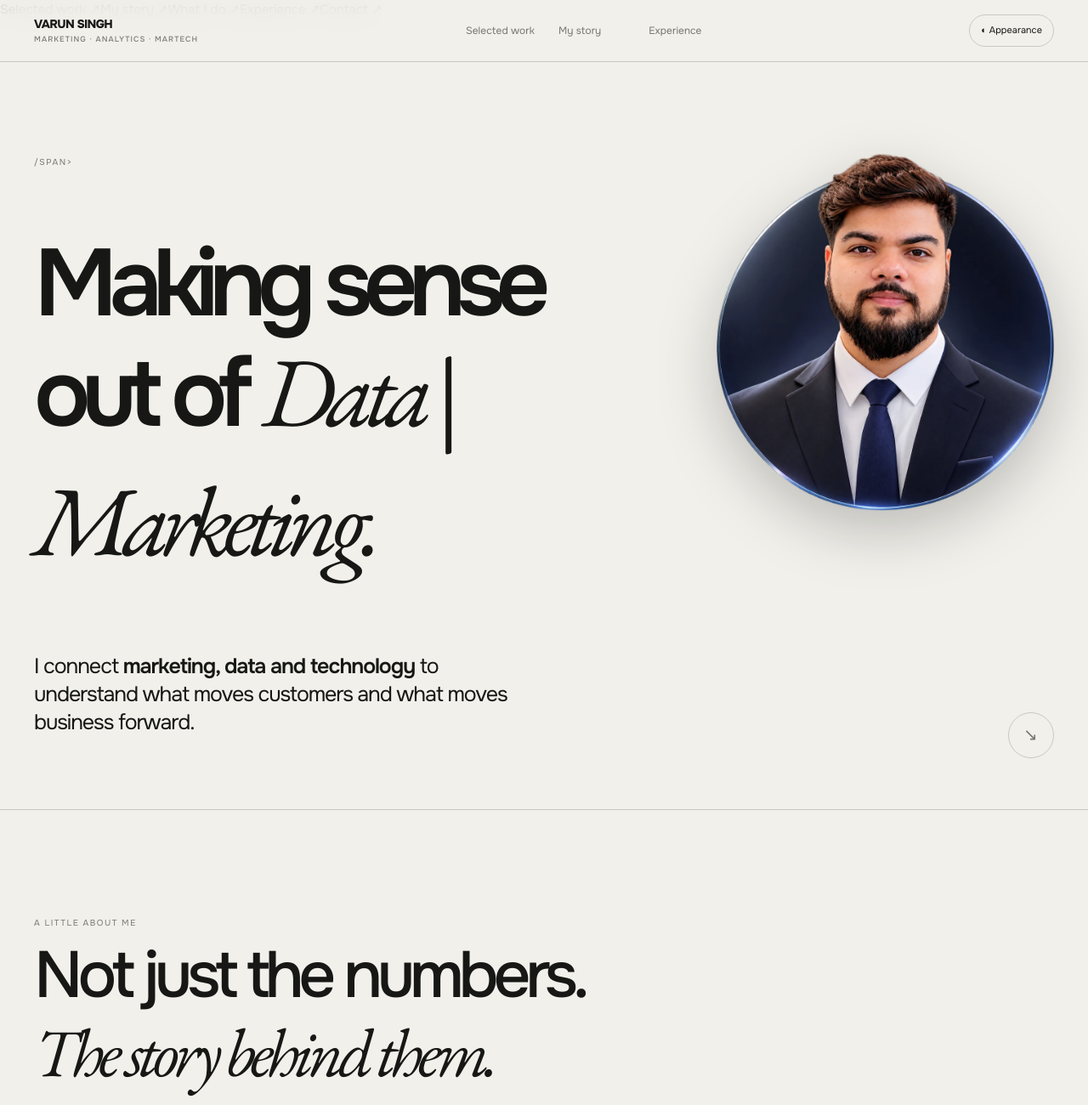
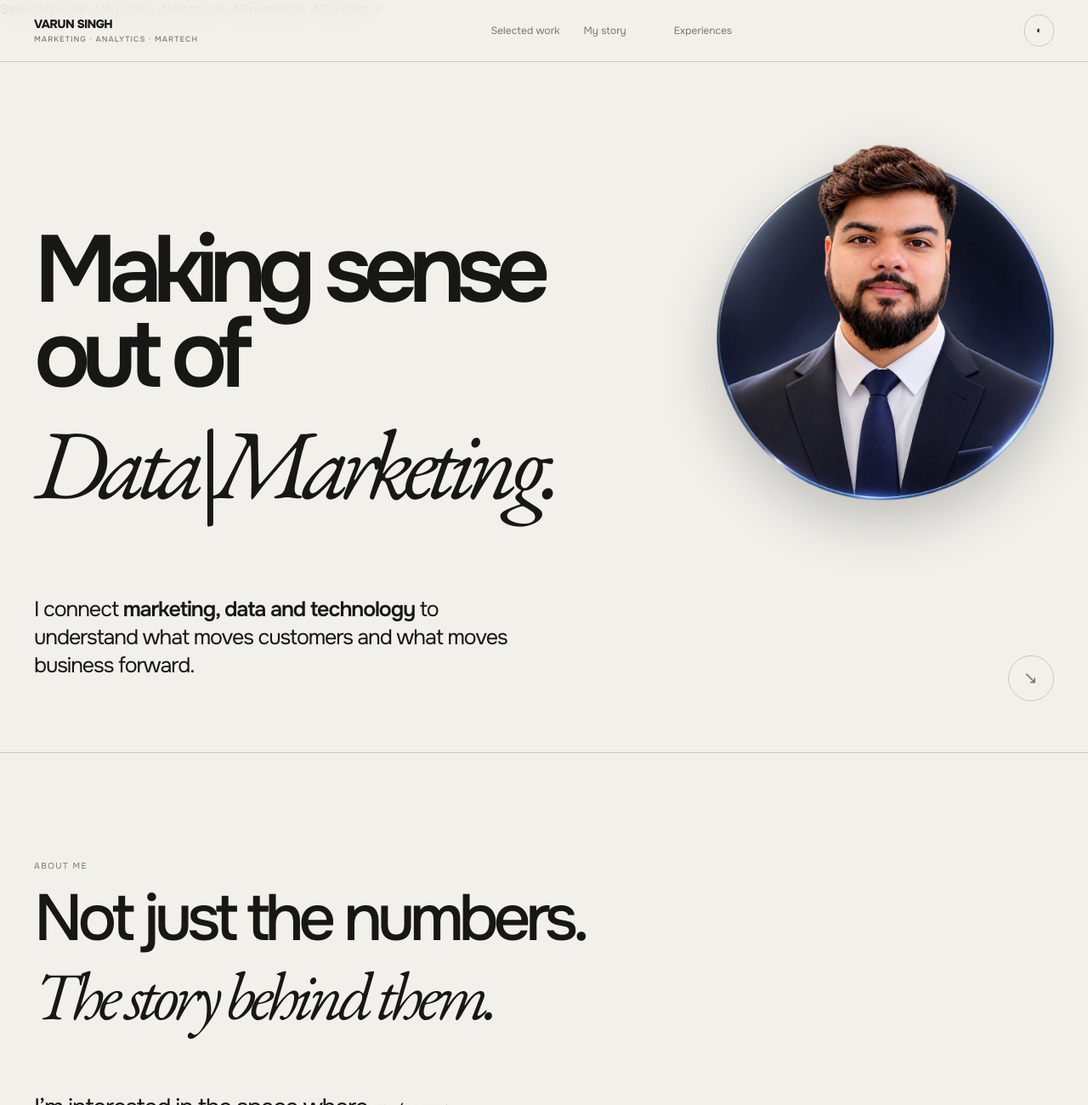
Before and after one commit to varunsinghon/portfolio, a plain HTML site: page index.html in a window 1280 px wide. Shown: the top 1300 px of the page at 85% size. Drawn offline with nearby package versions, Linux system fonts and the light colour scheme.

Commit message:
Update index.html

```diff
--- a/index.html
+++ b/index.html
@@ -2,7 +2,7 @@
 <html lang="en">
 <head>
 <meta charset="utf-8"><meta name="viewport" content="width=device-width,initial-scale=1">
-<meta name="description" content="Varun Singh — marketing analytics, lifecycle marketing and MarTech."><meta property="og:title" content="Varun Singh — Marketing, understood."><meta property="og:description" content="Marketing analytics, lifecycle marketing and MarTech."><meta property="og:type" content="website">
+<meta name="description" content="Varun Singh — marketing analytics, lifecycle marketing and MarTech."><meta property="og:title" content="Varun Singh-Portfolio"><meta property="og:description" content="Marketing analytics Resume, lifecycle marketing and MarTech."><meta property="og:type" content="website">
 <meta name="robots" content="index,follow"><title>Varun Singh — Marketing, understood.</title>
 <link rel="preconnect" href="https://fonts.googleapis.com"><link rel="preconnect" href="https://fonts.gstatic.com" crossorigin>
 <link href="https://fonts.googleapis.com/css2?family=EB+Garamond:ital,wght@0,400;0,500;1,400;1,500&family=Onest:wght@400;500;600;700;800&display=swap" rel="stylesheet">
@@ -13,19 +13,12 @@
 @media(prefers-reduced-motion:reduce){*,*:before,*:after{scroll-behavior:auto!important;transition:none!important}.reveal{opacity:1;transform:none}}
 </style></head>
 <body><div class="progress" id="progress"></div>
-<header class="top"><div class="wrap nav"><a class="brand" href="#top">VARUN SINGH<small>Marketing · Analytics · MarTech</small></a><nav class="links"><a href="#work">Selected work</a><a href="#story">My story</a><a href="#capabilities"></a><a href="#experience">Experience</a></nav><div><button class="mode" id="mode">◐ Appearance</button> <button class="menu" id="menu">Menu +</button></div></div></header>
+<header class="top"><div class="wrap nav"><a class="brand" href="#top">VARUN SINGH<small>Marketing · Analytics · MarTech</small></a><nav class="links"><a href="#work">Selected work</a><a href="#story">My story</a><a href="#capabilities"></a><a href="#experience">Experiences</a></nav><div><button class="mode" id="mode">◐</button> <button class="menu" id="menu">Menu +</button></div></div></header>
 <nav class="mobile" id="mobile"><a href="#work">Selected work ↗</a><a href="#story">My story ↗</a><a href="#capabilities">What I do ↗</a><a href="#experience">Experience ↗</a><a href="#contact">Contact ↗</a></nav>
 <main id="top">
-<section class="hero" style="border:0"><div class="wrap"><div class="heroTop"><span class="eyebrow">/span></div><h1 class="reveal"><span>Making sense</span><span>out of <i class="serif">Data | Marketing.</i></span></h1><img class="heroPortrait" src="varun-portrait.webp" alt="Varun Singh, marketing and analytics professional" width="1000" height="1000"><div class="heroBottom reveal"><p class="intro">I connect <strong>marketing, data and technology</strong> to understand what moves customers and what moves business forward.</p><div class="heroAside"><span></span><a class="circle" href="#story">↘</a></div></div></div></section>
-<section id="story"><div class="wrap"><div class="head"><div><div class="eyebrow">A little about me</div><h2>Not just the numbers.<br><i class="serif">The story behind them.</i></h2></div></div><div class="grid2 reveal"><p>I’m interested in the space where <i class="serif">customer behaviour</i>, commercial thinking and marketing systems meet.</p><p class="small">My work spans across research, digital marketing, CRM and analytics, giving me a broad perspective on how businesses understand their customers, approach their marketing and measure success.
-
-Over time, I've developed an interest in connecting the dots between data, customer behaviour and business goals. Whether it's understanding an audience, evaluating campaign performance, exploring customer journeys or identifying gaps in a strategy, I enjoy looking beyond the numbers to understand the bigger picture.
-
-I believe good marketing is not just about being present across platforms or tracking metrics. It's about knowing who you're reaching, understanding what resonates with them and recognising what can be done better.
-
-My approach combines curiosity, analytical thinking and practical execution. I like breaking down complex information, finding meaningful patterns and turning them into clear insights and actionable next steps.
-
-Ultimately, I'm interested in making things work smarter — helping turn scattered data and everyday marketing activity into better decisions, more meaningful customer experiences and measurable business outcomes.</p></div></div></section>
+<section class="hero" style="border:0"><div class="wrap"><div class="heroTop"></div><h1 class="reveal"><span>Making sense</span><span>out of <i class="serif">Data|Marketing.</i></span></h1><img class="heroPortrait" src="varun-portrait.webp" alt="Varun Singh, marketing and analytics professional" width="1000" height="1000"><div class="heroBottom reveal"><p class="intro">I connect <strong>marketing, data and technology</strong> to understand what moves customers and what moves business forward.</p><div class="heroAside"><span></span><a class="circle" href="#story">↘</a></div></div></div></section>
+<section id="story"><div class="wrap"><div class="head"><div><div class="eyebrow">About me</div><h2>Not just the numbers.<br><i class="serif">The story behind them.</i></h2></div></div><div class="grid2 reveal"><p>I’m interested in the space where <i class="serif">customer behaviour</i>, commercial thinking and marketing systems meet.</p><p class="small">My work spans across research, digital marketing, CRM and analytics, giving me a broad perspective on how businesses understand their customers, approach their marketing and measure success.</p>
+</div></div></section>
 <section id="work"><div class="wrap"><div class="head"><div><div class="eyebrow">Selected work & thinking</div><h2>A few things<br><i class="serif">taking shape.</i></h2></div><span class="no">02 / PROJECTS</span></div><div class="eyebrow" style="margin-bottom:20px">Four areas I’m building deeper capability in</div><div class="workwall">
 <article class="workcard reveal" tabindex="0" data-p="performance"><img src="https://images.unsplash.com/photo-1551288049-bebda4e38f71?auto=format&fit=crop&w=1400&q=85" alt="Analytics dashboard"><div class="meta"><span>01 / Analytics</span><span>In development</span></div><div class="bottomCard"><div><h3>Marketing performance, made useful.</h3><div class="desc">Spend, conversion, CAC, ROAS and budget efficiency in one decision-ready view.</div></div><span class="arrow">↗</span></div></article>
 <article class="workcard reveal" tabindex="0" data-p="lifecycle"><img src="https://images.unsplash.com/photo-1556761175-b413da4baf72?auto=format&fit=crop&w=1400&q=85" alt="Team planning"><div class="meta"><span>02 / CRM & lifecycle</span><span>In development</span></div><div class="bottomCard"><div><h3>From first touch to long-term value.</h3><div class="desc">Lifecycle journeys, segmentation, triggers and cross-channel measurement.</div></div><span class="arrow">↗</span></div></article>
@@ -33,7 +26,7 @@ Ultimately, I'm interested in making things work smarter — helping turn scatte
 <article class="workcard reveal" tabindex="0" data-p="retention"><img src="https://images.unsplash.com/photo-1553877522-43269d4ea984?auto=format&fit=crop&w=1400&q=85" alt="Analyst at work"><div class="meta"><span>04 / Business analysis</span><span>In development</span></div><div class="bottomCard"><div><h3>Understanding who stays.</h3><div class="desc">Cohort analysis, repeat behaviour, retention patterns and growth opportunities.</div></div><span class="arrow">↗</span></div></article></div><p class="note">These are active portfolio builds, not claimed client engagements. Demonstration data will be clearly labelled.</p></div></section>
 <section id="experience"><div class="wrap"><div class="head"><div><div class="eyebrow">The path so far</div><h2>A timeline of<br><i class="serif">learning by doing.</i></h2></div><span class="no">03 / EXPERIENCE</span></div><div class="timeline"><div class="sticky"><p>Different roles, different parts of the marketing system. Each one added another lens: the market, the message, the customer journey and the numbers behind it.</p><div class="eyebrow">Pune, India · Digital growth</div></div><div class="entries">
 <article class="entry reveal"><div class="date">2025 — 2026</div><div><h3>CRM / Marketing Operations</h3><div class="org">Quick Heal Technologies · Seqrite</div><ul><li>Worked across lifecycle communication involving email, WhatsApp, SMS, RCS and in-app touchpoints.</li><li>Used Salesforce Marketing Cloud and supported measurement through GA4, GTM, pixels, UTMs and cross-channel reporting.</li></ul></div></article>
-<article class="entry reveal"><div class="date">2026</div><div><h3>Marketing Associate</h3><div class="org">Clodura.AI</div><ul><li>Worked on email nurture activity using Zoho Campaigns and supported Product Hunt and G2 presence.</li><li>Contributed to Meta Ads activity focused on free-trial sign-ups.</li></ul></div></article>
+<article class="entry reveal"><div class="date">Jul 2026</div><div><h3>Marketing Associate</h3><div class="org">Clodura.AI</div><ul><li>Worked on email nurture activity using Zoho Campaigns and supported Product Hunt and G2 presence.</li><li>Contributed to Meta Ads activity focused on free-trial sign-ups.</li></ul></div></article>
 <article class="entry reveal"><div class="date">Jan — Apr 2025</div><div><h3>SEO Analyst Intern</h3><div class="org">24 Webtech</div><ul><li>Supported on-page SEO, competitor analysis and answer-engine optimisation.</li><li>Reported a 20% improvement in SERP rankings during the internship.</li></ul></div></article>
 <article class="entry reveal"><div class="date">Aug 2023 — Apr 2024</div><div><h3>Market Research Executive</h3><div class="org">Quess Corp</div><ul><li>Contributed to competitive benchmarking, consumer surveys and brand-perception research.</li><li>Translated research inputs into structured findings for business use.</li></ul></div></article>
 <article class="entry reveal"><div class="date">2020 — 2023</div><div><h3>Bachelor of Management Studies · Marketing</h3><div class="org">University of Mumbai</div><ul><li>Built a foundation in marketing, business and consumer behaviour.</li></ul></div></article>
@@ -43,7 +36,7 @@ Ultimately, I'm interested in making things work smarter — helping turn scatte
 <section><div class="wrap"><div class="head"><div><div class="eyebrow">A few words on how I work</div><h2>Curiosity first.<br><i class="serif">Clarity always.</i></h2></div><span class="no">05 / MY STORY</span></div><div class="story reveal"><p class="quote">“I like asking what the data is <i class="serif">actually telling us</i>, then finding a practical way to act on it.”</p><div class="storycopy"><p>I started with marketing and market research, then moved closer to the systems that make modern marketing measurable. That path has taken me through search, campaign execution, CRM communication and analytics.</p><p>I’m continuing to deepen the analytical side: stronger SQL, sharper business analysis and better ways to connect customer activity to commercial outcomes. I value work that is useful, measurable and honest about what the evidence can support.</p><p>Outside the work itself, I’m interested in learning systems, thoughtful technology and the small operational improvements that compound over time.</p></div></div></div></section>
 <section class="contact" id="contact"><div class="wrap contactrow"><div><div class="eyebrow">Have a role, project or useful conversation?</div><h2>Let's make<br>things <i class="serif">clearer.</i></h2><p>I’m interested in marketing analytics, CRM, MarTech and business operations opportunities where structured thinking and practical execution matter.</p></div><a class="cta" href="mailto:varunsinghon@gmail.com?subject=Hello%20Varun">Get in touch ↗</a></div></section>
 </main>
-<footer class="footer"><div class="wrap footrow"><span>© <span id="year"></span> Varun Singh · Designed with intention.</span><div class="footlinks"><a href="#top">Back to top ↑</a><a href="https://linkedin.com/in/varunsingh-" target="_blank" rel="noopener">LinkedIn ↗</a><a href="mailto:varunsinghon@gmail.com">Email ↗</a></div></div></footer>
+<footer class="footer"><div class="wrap footrow"><span>© <span id="year"></span> Varun Singh Profile.</span><div class="footlinks"><a href="#top">Back to top ↑</a><a href="https://linkedin.com/in/varunsingh-" target="_blank" rel="noopener">LinkedIn ↗</a><a href="mailto:varunsinghon@gmail.com">Email ↗</a></div></div></footer>
 <div class="modal" id="modal" role="dialog" aria-modal="true"><div class="modalbox"><button class="close" id="close" aria-label="Close">×</button><div class="eyebrow">Portfolio case study · In development</div><h3 id="modalTitle"></h3><p id="modalText"></p><p>Want to discuss the approach or see the work as it develops?</p><a href="mailto:varunsinghon@gmail.com?subject=Portfolio%20project%20enquiry">Ask me about this project ↗</a></div></div>
 <script>
 const $=s=>document.querySelector(s),$$=s=>[...document.querySelectorAll(s)];
```
